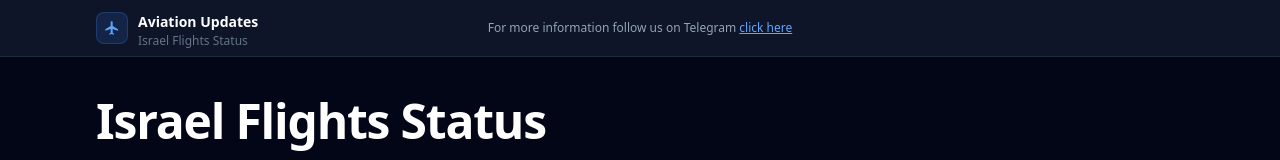
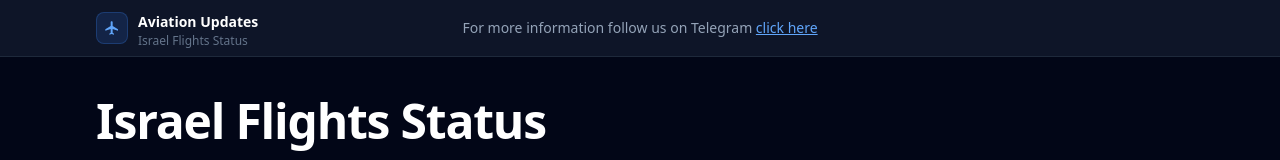
Before and after one commit to dorongayor-sys/israelflightstatus, a React (Vite) app in the folder frontend/: page / in a window 1280 px wide. Shown: the top 160 px of the page. Built offline with nearby package versions, Linux system fonts and the light colour scheme; no server answers.

Commit message:
Increase Telegram link font size
Co-Authored-By: Claude Sonnet 4.6 <noreply@anthropic.com>

```diff
--- a/frontend/src/components/Navbar.jsx
+++ b/frontend/src/components/Navbar.jsx
@@ -39,7 +39,7 @@ export default function Navbar({ isAdmin = false }) {
             href="https://t.me/AviationupdatesDG"
             target="_blank"
             rel="noopener noreferrer"
-            className="text-xs text-slate-400 sm:absolute sm:left-1/2 sm:-translate-x-1/2"
+            className="text-sm text-slate-400 sm:absolute sm:left-1/2 sm:-translate-x-1/2"
           >
             For more information follow us on Telegram <span className="text-blue-400 hover:text-blue-300 underline transition-colors">click here</span>
           </a>
```
